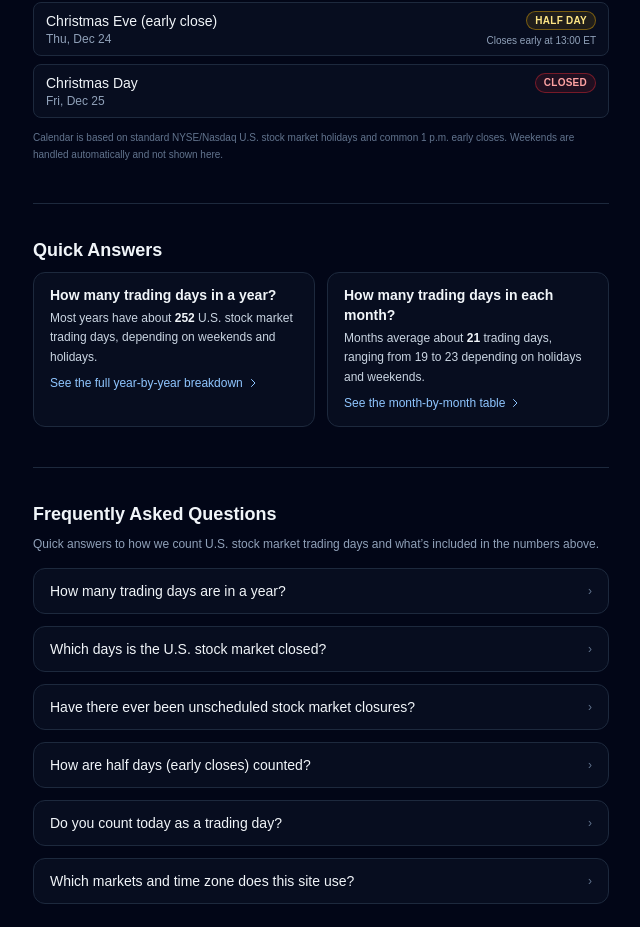
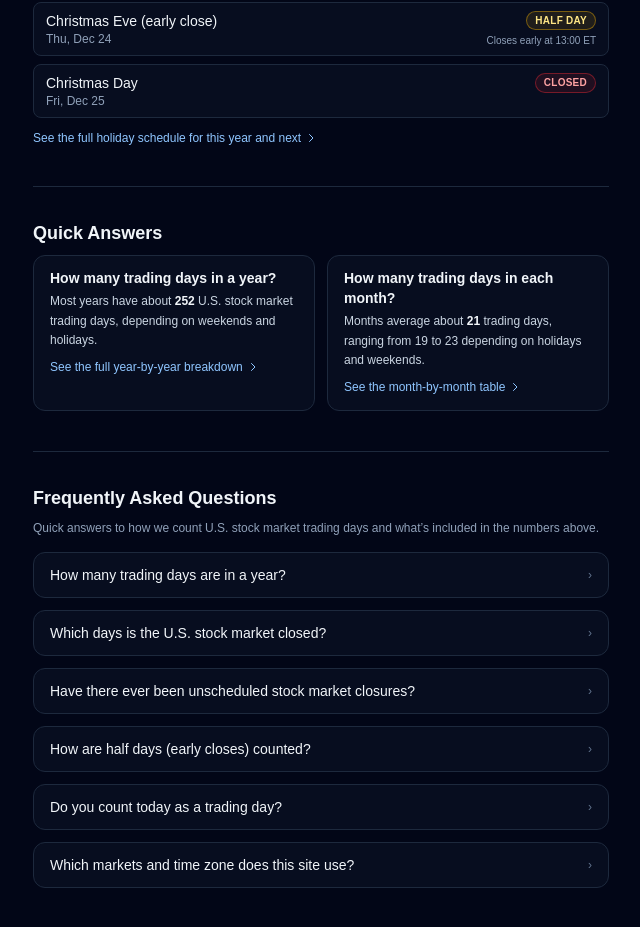
Before and after one commit to eastburnn/HowManyTradingDays, a Next.js app: page / in a window 1280 px wide. Shown: the part 1100-2027 px from the top of the page, without its empty margins (319-959 px from the left). Built offline with nearby package versions, Linux system fonts and the light colour scheme.

Commit message:
Replace holidays-section fine print with link to the schedule page
Co-Authored-By: Claude Opus 5 <noreply@anthropic.com>

```diff
--- a/app/page.tsx
+++ b/app/page.tsx
@@ -281,10 +281,16 @@ export default function HomePage() {
             </ul>
           )}
 
-          <p className="mt-3 text-[10px] text-slate-500 leading-relaxed">
-            Calendar is based on standard NYSE/Nasdaq U.S. stock market holidays
-            and common 1 p.m. early closes. Weekends are handled automatically
-            and not shown here.
+          <p className="mt-3 text-xs">
+            <a
+              href="/stock-market-holidays"
+              className="inline-flex items-center gap-1 font-medium text-blue-300 hover:text-blue-200 transition-colors"
+            >
+              See the full holiday schedule for this year and next
+              <svg className="w-3 h-3" fill="none" stroke="currentColor" strokeWidth="2" viewBox="0 0 24 24">
+                <path strokeLinecap="round" strokeLinejoin="round" d="M9 5l7 7-7 7" />
+              </svg>
+            </a>
           </p>
         </section>
 
```
